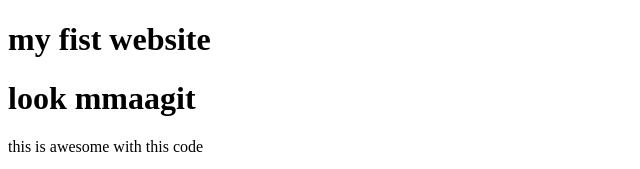
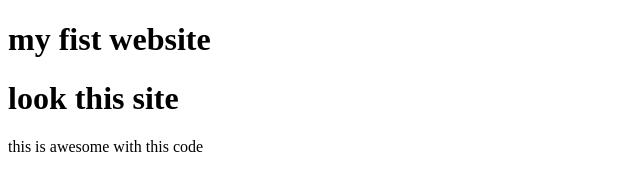
Before and after one commit to tahsanika/first-website, a plain HTML site: page index.html in a window 1280 px wide. Shown: the top 169 px of the page, without its empty margins (0-640 px from the left). Drawn offline with Linux system fonts and the light colour scheme.

Commit message:
new message

```diff
--- a/index.html
+++ b/index.html
@@ -8,7 +8,7 @@
 </head>
 <body>
     <h1>my fist website</h1>
-    <h1>look mmaagit</h1>
+    <h1>look this site</h1>
     <p>this is awesome with this code</p>
     <button>click me</button>
     <input type="text">
```
